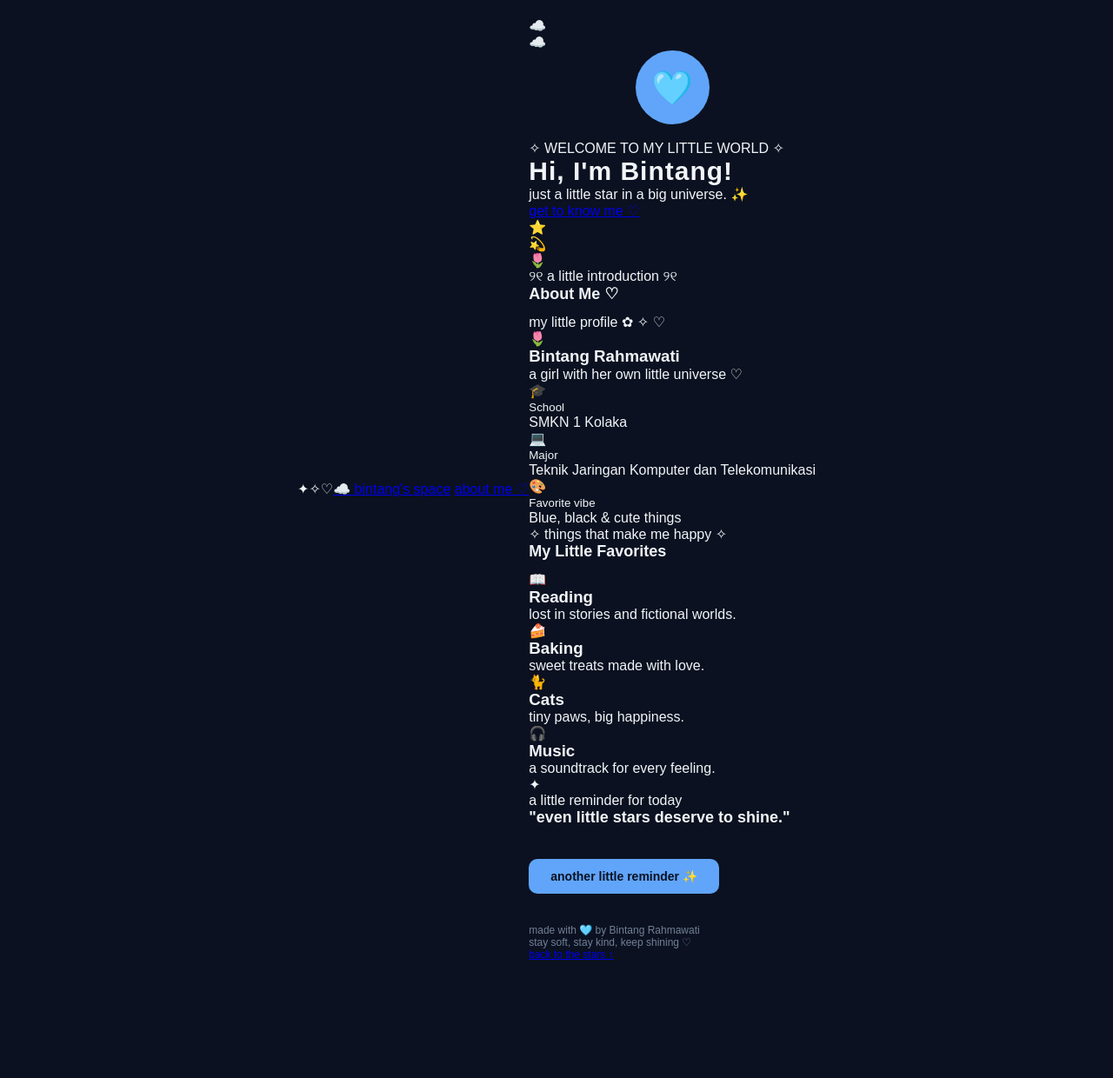
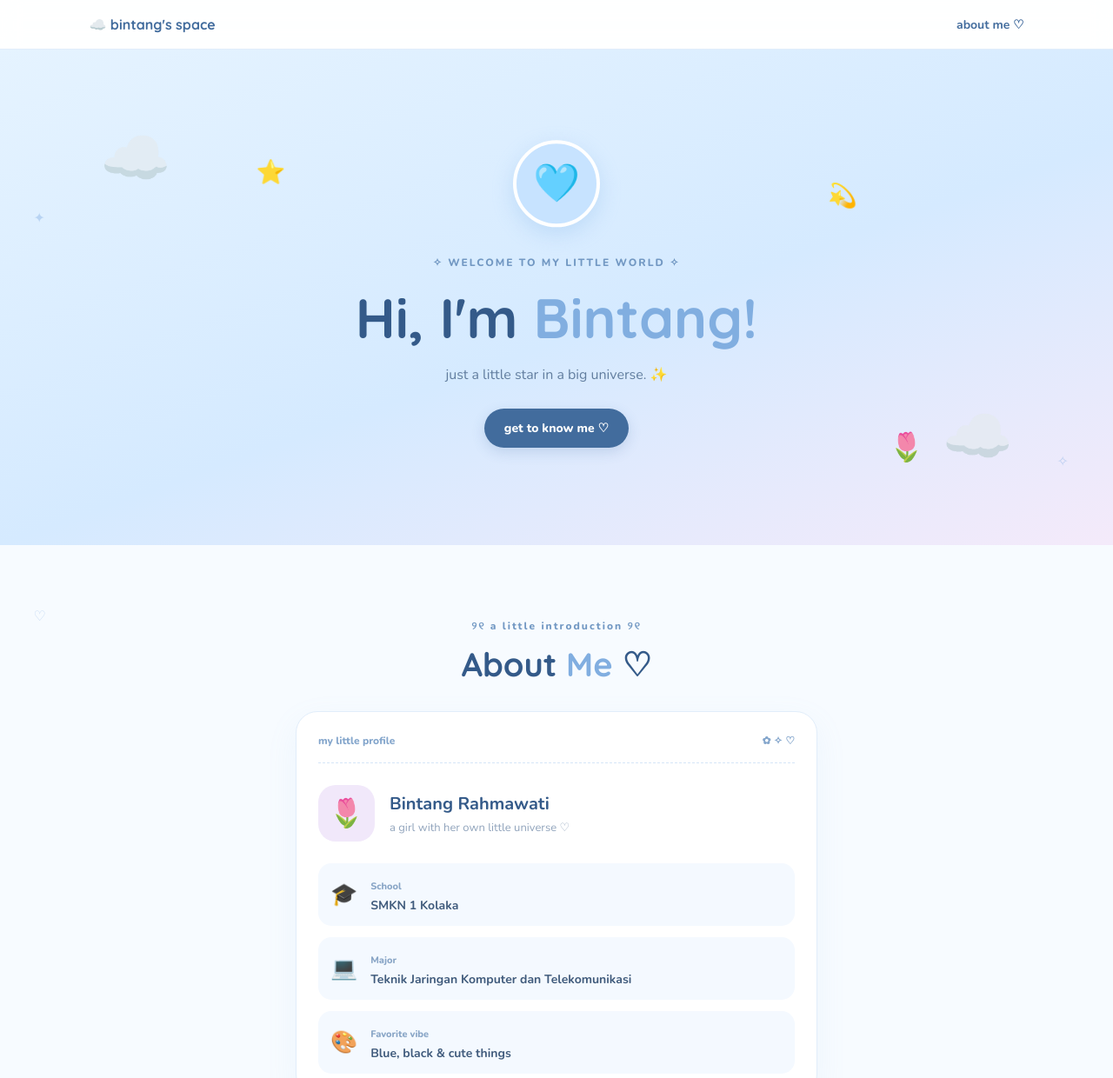
Before and after one commit to rahma-22-jpg/rahma-22-jpg.github.io, a plain HTML site: page index.html in a window 1280 px wide. Shown: the top 1240 px of the page at 87% size. Before the commit the page ends 1125 px from the top, so only its background shows below. Drawn offline with nearby package versions, Linux system fonts and the light colour scheme.

Commit message:
Update style.css

```diff
--- a/style.css
+++ b/style.css
@@ -1,3 +1,12 @@
+
+:root {
+  --blue: #8bbbea;
+  --dark-blue: #426c9d;
+  --light-blue: #eaf5ff;
+  --white: #ffffff;
+  --text: #405b7c;
+  --pink: #f4dce9;
+}
 
 * {
   margin: 0;
@@ -5,98 +14,416 @@
   box-sizing: border-box;
 }
 
-body {
-  min-height: 100vh;
-  display: flex;
-  justify-content: center;
-  align-items: center;
-  background: #0b1120;
-  color: #f1f5f9;
-  font-family: Arial, sans-serif;
-  padding: 20px;
+html {
+  scroll-behavior: smooth;
+  scroll-padding-top: 80px;
 }
 
-.profile {
-  width: 100%;
-  max-width: 360px;
+body {
+  font-family: 'Nunito', sans-serif;
+  color: var(--text);
+  background: #f7fbff;
+  overflow-x: hidden;
+}
+
+a {
+  color: inherit;
+  text-decoration: none;
+}
+
+.navbar {
+  position: sticky;
+  top: 0;
+  z-index: 10;
+  display: flex;
+  justify-content: space-between;
+  align-items: center;
+  padding: 18px 8%;
+  background: rgba(255, 255, 255, 0.88);
+  backdrop-filter: blur(12px);
+  border-bottom: 1px solid #e1edfa;
+}
+
+.logo {
+  font-family: 'Quicksand', sans-serif;
+  font-weight: 700;
+  color: var(--dark-blue);
+}
+
+.nav-link {
+  font-size: 14px;
+  font-weight: 700;
+  color: var(--dark-blue);
+}
+
+.hero {
+  position: relative;
+  min-height: 570px;
+  padding: 90px 20px;
+  display: flex;
+  align-items: center;
+  justify-content: center;
   text-align: center;
-  padding: 35px 25px;
-  background: #151f32;
-  border: 1px solid #293851;
-  border-radius: 20px;
-  box-shadow: 0 10px 35px #0004;
+  overflow: hidden;
+  background: linear-gradient(
+    160deg, #e5f3ff, #d5eaff 55%, #f4eafa
+  );
+}
+
+.hero-content {
+  position: relative;
+  z-index: 2;
+  max-width: 650px;
 }
 
 .avatar {
-  width: 85px;
-  height: 85px;
-  margin: 0 auto 18px;
-  display: flex;
-  align-items: center;
-  justify-content: center;
+  width: 100px;
+  height: 100px;
+  margin: 0 auto 25px;
+  display: grid;
+  place-items: center;
+  border: 4px solid white;
   border-radius: 50%;
-  background: #60a5fa;
-  color: #0b1120;
-  font-size: 38px;
-  font-weight: bold;
+  background: #c7e3ff;
+  box-shadow: 0 8px 25px #8bbbea55;
+  font-size: 43px;
+  animation: float 3s ease-in-out infinite;
+}
+
+.eyebrow, .section-label {
+  color: #7298c3;
+  font-size: 12px;
+  font-weight: 800;
+  letter-spacing: 2px;
 }
 
 h1 {
-  font-size: 30px;
-  letter-spacing: 1px;
+  margin: 15px 0;
+  font-family: 'Quicksand', sans-serif;
+  font-size: clamp(36px, 7vw, 64px);
+  font-weight: 700;
+  color: #345a89;
 }
 
-.subtitle {
-  margin-top: 8px;
-  color: #93c5fd;
-  font-size: 14px;
+h1 span, h2 span {
+  color: #81aee0;
 }
 
-.line {
-  width: 55px;
-  height: 3px;
-  background: #60a5fa;
-  margin: 25px auto;
-  border-radius: 5px;
+.intro {
+  margin-bottom: 28px;
+  font-size: 16px;
+  color: #627e9f;
+}
+
+.button {
+  display: inline-block;
+  border: none;
+  border-radius: 30px;
+  padding: 13px 23px;
+  background: var(--dark-blue);
+  color: white;
+  font: inherit;
+  font-size: 14px;
+  font-weight: 800;
+  cursor: pointer;
+  box-shadow: 0 5px 15px #426c9d30;
+  transition: transform 0.2s, background 0.2s;
+}
+
+.button:hover {
+  background: #638fca;
+  transform: translateY(-3px);
+}
+
+.cloud {
+  position: absolute;
+  font-size: 65px;
+  opacity: 0.65;
+  animation: float 4s ease-in-out infinite;
+}
+
+.cloud-left {
+  top: 15%;
+  left: 9%;
+}
+
+.cloud-right {
+  right: 9%;
+  bottom: 14%;
+  animation-delay: 1s;
+}
+
+.floating-star {
+  position: absolute;
+  font-size: 27px;
+  animation: float 3s ease-in-out infinite;
+}
+
+.star-one {
+  top: 23%;
+  left: 23%;
+}
+
+.star-two {
+  right: 23%;
+  top: 28%;
+  animation-delay: 0.7s;
+}
+
+.star-three {
+  right: 17%;
+  bottom: 15%;
+  font-size: 32px;
+  animation-delay: 1.2s;
+}
+
+.sparkle {
+  position: fixed;
+  z-index: 5;
+  pointer-events: none;
+  color: #91b8e8;
+  opacity: 0.5;
+}
+
+.sparkle-one {
+  top: 30%;
+  left: 3%;
+}
+
+.sparkle-two {
+  top: 65%;
+  right: 4%;
+}
+
+.sparkle-three {
+  bottom: 10%;
+  left: 3%;
+}
+
+.section {
+  padding: 85px 8%;
+  max-width: 1050px;
+  margin: auto;
+  text-align: center;
 }
 
 h2 {
-  font-size: 18px;
-  margin-bottom: 12px;
+  margin: 12px 0 30px;
+  font-family: 'Quicksand', sans-serif;
+  color: #345a89;
+  font-size: clamp(26px, 5vw, 38px);
 }
 
-.description {
-  color: #b7c3d6;
+.profile-card {
+  max-width: 600px;
+  margin: 0 auto;
+  padding: 25px;
+  text-align: left;
+  background: white;
+  border: 1px solid #e1edfa;
+  border-radius: 25px;
+  box-shadow: 0 12px 35px #8bbbea18;
+}
+
+.card-top {
+  display: flex;
+  justify-content: space-between;
+  gap: 10px;
+  padding-bottom: 17px;
+  border-bottom: 1px dashed #d5e5f7;
+  color: #84a6cc;
+  font-size: 12px;
+  font-weight: 800;
+}
+
+.profile-info {
+  display: flex;
+  align-items: center;
+  gap: 17px;
+  margin: 25px 0;
+}
+
+.profile-icon {
+  min-width: 65px;
+  height: 65px;
+  display: grid;
+  place-items: center;
+  background: #f1e8fa;
+  border-radius: 20px;
+  font-size: 32px;
+}
+
+.profile-info h3 {
+  color: #345a89;
+  font-size: 20px;
+}
+
+.muted {
+  margin-top: 5px;
+  color: #91a4bc;
+  font-size: 13px;
+}
+
+.info-list {
+  display: grid;
+  gap: 13px;
+}
+
+.info-item {
+  display: flex;
+  align-items: center;
+  gap: 15px;
+  padding: 14px;
+  border-radius: 15px;
+  background: #f4f9ff;
+}
+
+.info-item > span {
+  font-size: 25px;
+}
+
+.info-item small {
+  color: #88a5c6;
+  font-size: 11px;
+  font-weight: 800;
+}
+
+.info-item p {
+  margin-top: 3px;
   font-size: 14px;
+  font-weight: 700;
+  overflow-wrap: anywhere;
+}
+
+.hobbies {
+  max-width: 1100px;
+  padding-top: 30px;
+}
+
+.hobby-grid {
+  display: grid;
+  grid-template-columns: repeat(4, 1fr);
+  gap: 16px;
+}
+
+.hobby-card {
+  padding: 27px 15px;
+  border: 1px solid #e3edfa;
+  border-radius: 22px;
+  background: white;
+  transition: transform 0.25s, box-shadow 0.25s;
+}
+
+.hobby-card:hover {
+  transform: translateY(-7px);
+  box-shadow: 0 12px 25px #8bbbea25;
+}
+
+.hobby-icon {
+  margin-bottom: 13px;
+  font-size: 38px;
+}
+
+.hobby-card h3 {
+  margin-bottom: 8px;
+  color: #426c9d;
+  font-size: 17px;
+}
+
+.hobby-card p {
+  color: #899db5;
+  font-size: 12px;
   line-height: 1.7;
 }
 
-button {
-  margin-top: 25px;
-  padding: 12px 25px;
-  border: none;
-  border-radius: 10px;
-  background: #60a5fa;
-  color: #0b1120;
-  font-size: 14px;
-  font-weight: bold;
-  cursor: pointer;
-  transition: 0.3s;
+.quote-section {
+  margin: 20px 8% 75px;
+  padding: 50px 20px;
+  text-align: center;
+  border-radius: 30px;
+  background: linear-gradient(135deg, #e1efff, #f4e9fa);
 }
 
-button:hover {
-  background: #93c5fd;
-  transform: translateY(-2px);
+.quote-star {
+  margin-bottom: 15px;
+  font-size: 35px;
 }
 
-#message {
-  margin-top: 15px;
-  color: #93c5fd;
-  font-size: 14px;
+.quote-section h2 {
+  max-width: 600px;
+  margin: 20px auto 25px;
+  font-size: clamp(22px, 4vw, 32px);
 }
 
 footer {
-  margin-top: 35px;
-  color: #718096;
-  font-size: 12px;
+  padding: 35px 20px;
+  text-align: center;
+  background: #e8f3ff;
+  color: #52769e;
+  font-size: 13px;
+  line-height: 2;
 }
+
+.footer-small {
+  color: #91a8c3;
+}
+
+.back-top {
+  display: inline-block;
+  margin-top: 12px;
+  font-weight: 800;
+}
+
+@keyframes float {
+  0%, 100% { transform: translateY(0); }
+  50% { transform: translateY(-10px); }
+}
+
+@media (max-width: 700px) {
+  .navbar {
+    padding: 16px 5%;
+  }
+
+  .hero {
+    min-height: 520px;
+    padding: 70px 20px;
+  }
+
+  .cloud {
+    font-size: 42px;
+  }
+
+  .star-one { left: 8%; }
+  .star-two { right: 8%; }
+  .star-three { right: 7%; }
+
+  .section {
+    padding: 65px 6%;
+  }
+
+  .hobby-grid {
+    grid-template-columns: repeat(2, 1fr);
+    gap: 12px;
+  }
+
+  .profile-card {
+    padding: 18px;
+  }
+
+  .profile-info h3 {
+    font-size: 17px;
+  }
+
+  .quote-section {
+    margin: 10px 5% 55px;
+    padding: 40px 18px;
+  }
+}
+
+@media (prefers-reduced-motion: reduce) {
+  *, *::before, *::after {
+    animation: none !important;
+    scroll-behavior: auto !important;
+    transition: none !important;
+  }
+}
```
